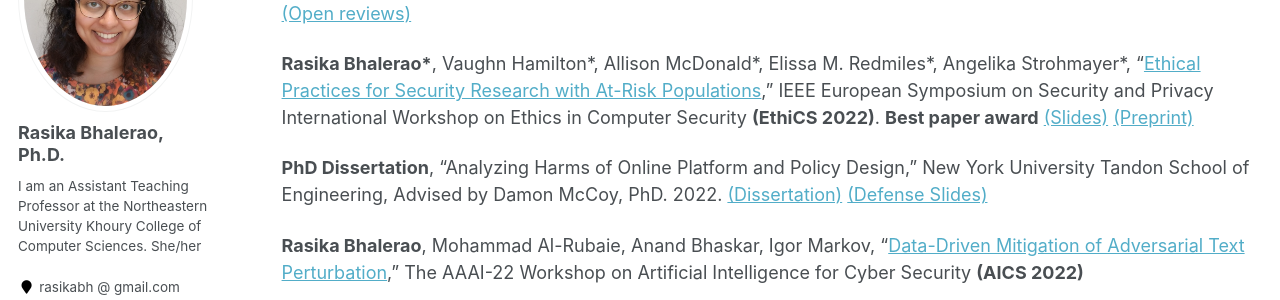
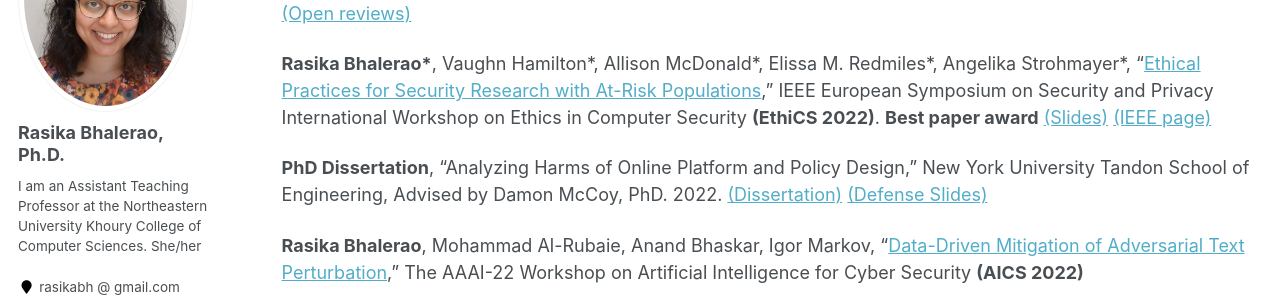
Before and after one commit to rasikabh/rasikabh.github.io, a Jekyll site: the page built from _pages/publications.md, in a window 1280 px wide and 900 px high, scrolled down 483 px. Shown: the part 153-453 px from the top of the window. Built offline with Jekyll 4.4.1, drawn with Linux system fonts in a browser that asks for light colours.

Commit message:
Update publications.md

```diff
--- a/_pages/publications.md
+++ b/_pages/publications.md
@@ -26,7 +26,7 @@
 
 **Rasika Bhalerao**, Damon McCoy, "[Libel Inc: An Analysis of the Libel Site Ecosystem](https://www.computer.org/csdl/proceedings-article/euros&pw/2022/956000a129/1EygzEFr8L6)," IEEE European Symposium on Security and Privacy Workshop on Attackers and Cyber-Crime Operations **(WACCO 2022)** [(Slides)](https://docs.google.com/presentation/d/1n5Fcw9ISfgFlQDkyCCx4ljL7QIPYLIIC7G7CX6FpZuE/edit?usp=drivesdk) [(Preprint)](https://drive.google.com/file/d/1aYwyTyfUsRlp3vVyB-RAkb-fzexexIk5/view?usp=sharing) [(Open reviews)](https://github.com/wacco-workshop/WACCO/blob/main/WACCO-2022/%5B6352%5D%20Libel%20Inc_%20An%20Analysis%20of%20the%20Libel%20Site%20Ecosystem_.pdf)
 
-<b>Rasika Bhalerao\*</b>, Vaughn Hamilton\*, Allison McDonald\*, Elissa M. Redmiles\*, Angelika Strohmayer\*, "[Ethical Practices for Security Research with At-Risk Populations](https://www.computer.org/csdl/proceedings-article/euros&pw/2022/956000a546/1EygClQT9D2)," IEEE European Symposium on Security and Privacy International Workshop on Ethics in Computer Security **(EthiCS 2022)**. **Best paper award** [(Slides)](https://docs.google.com/presentation/d/10hddEUQEcMnr824fuoNDQtMKbf-rf0Bll2PJpayDH7o/edit?usp=drivesdk) [(Preprint)](https://elissaredmiles.com/research/ethics_2022.pdf)
+<b>Rasika Bhalerao\*</b>, Vaughn Hamilton\*, Allison McDonald\*, Elissa M. Redmiles\*, Angelika Strohmayer\*, "[Ethical Practices for Security Research with At-Risk Populations](https://elissaredmiles.com/research/ethics_2022.pdf)," IEEE European Symposium on Security and Privacy International Workshop on Ethics in Computer Security **(EthiCS 2022)**. **Best paper award** [(Slides)](https://docs.google.com/presentation/d/10hddEUQEcMnr824fuoNDQtMKbf-rf0Bll2PJpayDH7o/edit?usp=drivesdk) [(IEEE page)](https://www.computer.org/csdl/proceedings-article/euros&pw/2022/956000a546/1EygClQT9D2)
 
 **PhD Dissertation**, "Analyzing Harms of Online Platform and Policy Design," New York University Tandon School of Engineering, Advised by Damon McCoy, PhD. 2022. [(Dissertation)](https://www.proquest.com/docview/2670010306/2F77700E19FF4509PQ/2) [(Defense Slides)](https://drive.google.com/file/d/1_l8-v1fDbGzs7p_nfRS-3rH4gwv1EGs2/view?usp=sharing)
 
```
